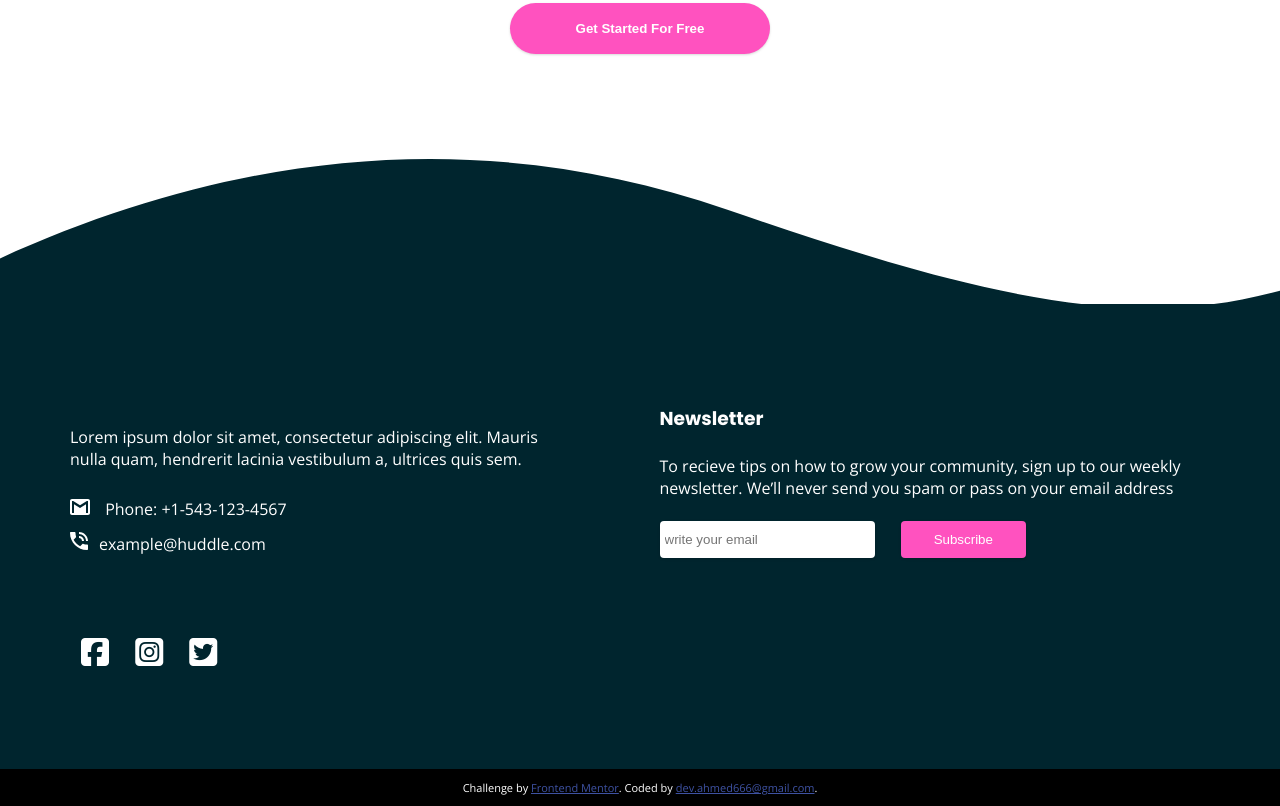
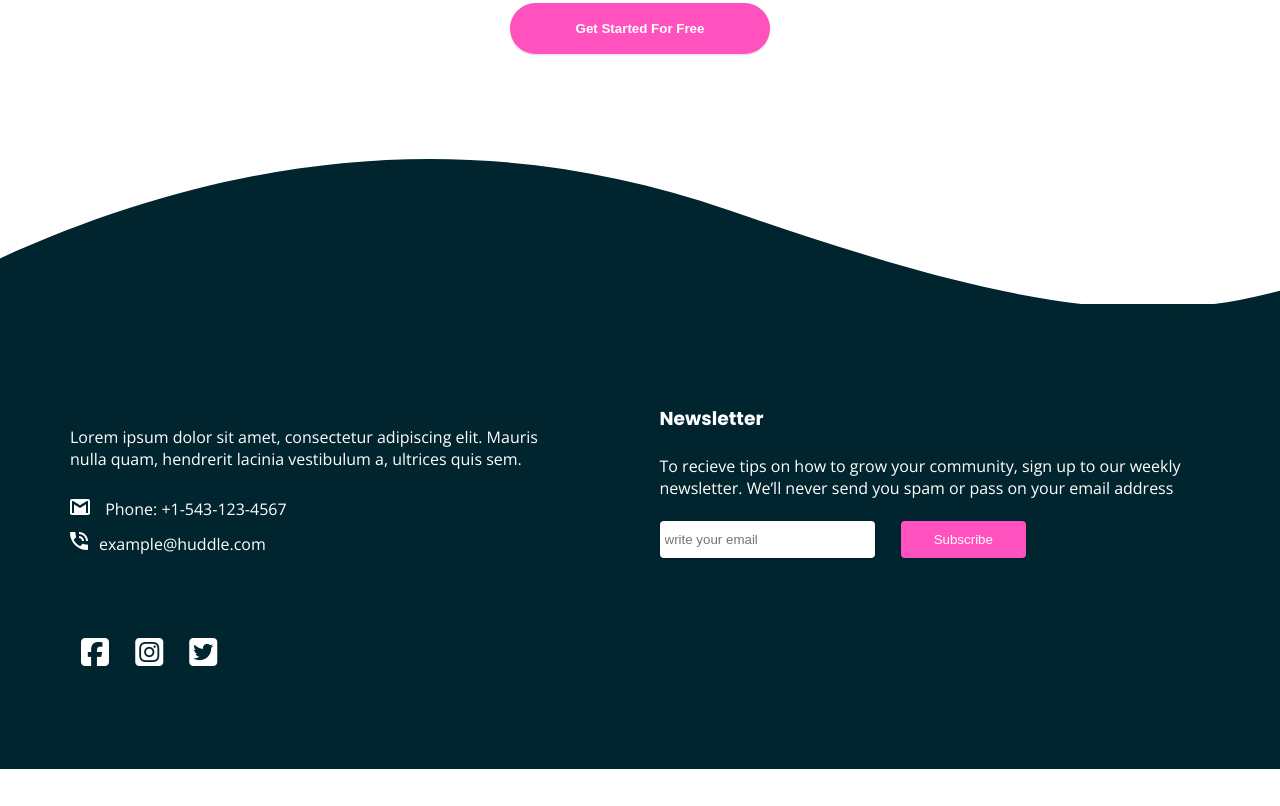
Before and after one commit to devAhmedSixSixSix/huddle-landing-page-with-curved-sections, a plain HTML site: page index.html in a window 1280 px wide. Shown: the part 3786-4592 px from the top of the page. After the commit the page ends 4555 px from the top, so only its background shows below. Drawn offline with nearby package versions, Linux system fonts and the light colour scheme.

Commit message:
Update index.html

```diff
--- a/index.html
+++ b/index.html
@@ -4,15 +4,8 @@
   <meta charset="UTF-8">
   <meta name="viewport" content="width=device-width, initial-scale=1.0"> <!-- displays site properly based on user's device -->
 
-  <link rel="icon" type="image/png" sizes="32x32" href="./images/favicon-32x32.png">
 
-  <title>Frontend Mentor | Huddle landing page with curved sections</title>
-
-  <!-- Feel free to remove these styles or customise in your own stylesheet 👍 -->
-  <style>
-    .attribution { font-size: 11px; text-align: center; }
-    .attribution a { color: hsl(228, 45%, 44%); }
-  </style>
+  <title>Huddle landing page with curved sections</title>
 
   <!-- google fonts -->
   <link rel="preconnect" href="https://fonts.googleapis.com">
@@ -141,11 +134,6 @@
 
   <!-- end footer -->
 
-  <footer>
-    <p class="attribution">
-      Challenge by <a href="https://www.frontendmentor.io?ref=challenge" target="_blank">Frontend Mentor</a>.
-      Coded by <a href="#">dev.ahmed666&commat;gmail.com</a>.
-    </p>
-  </footer>
+
 </body>
 </html>
```
